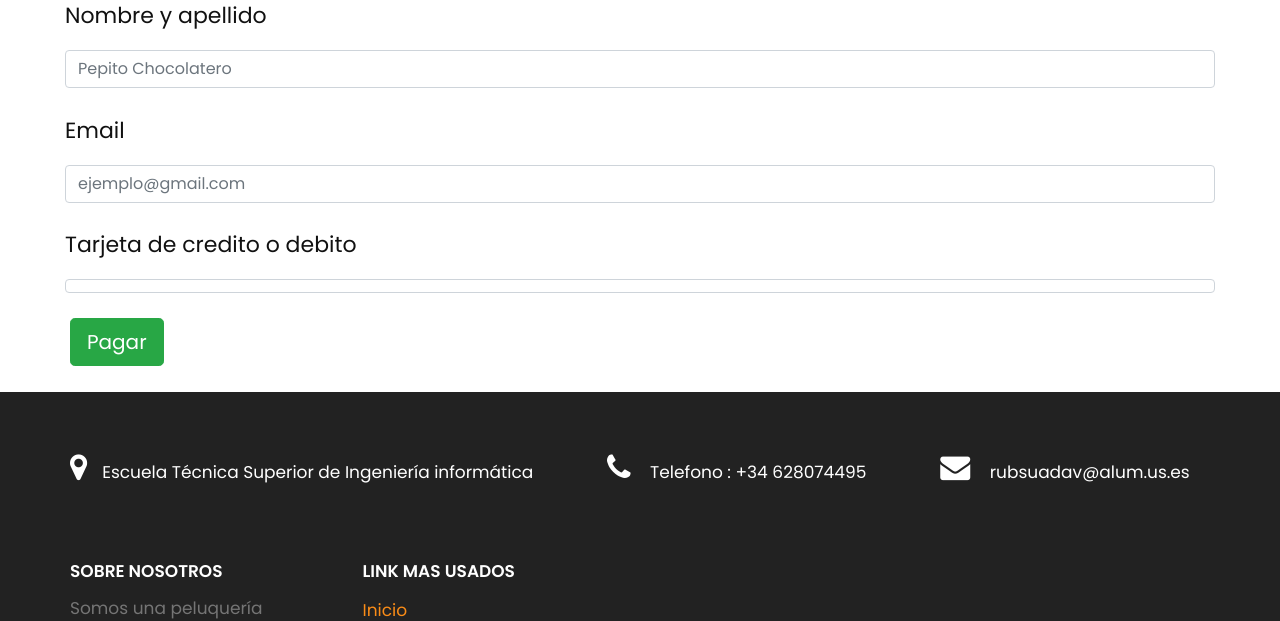
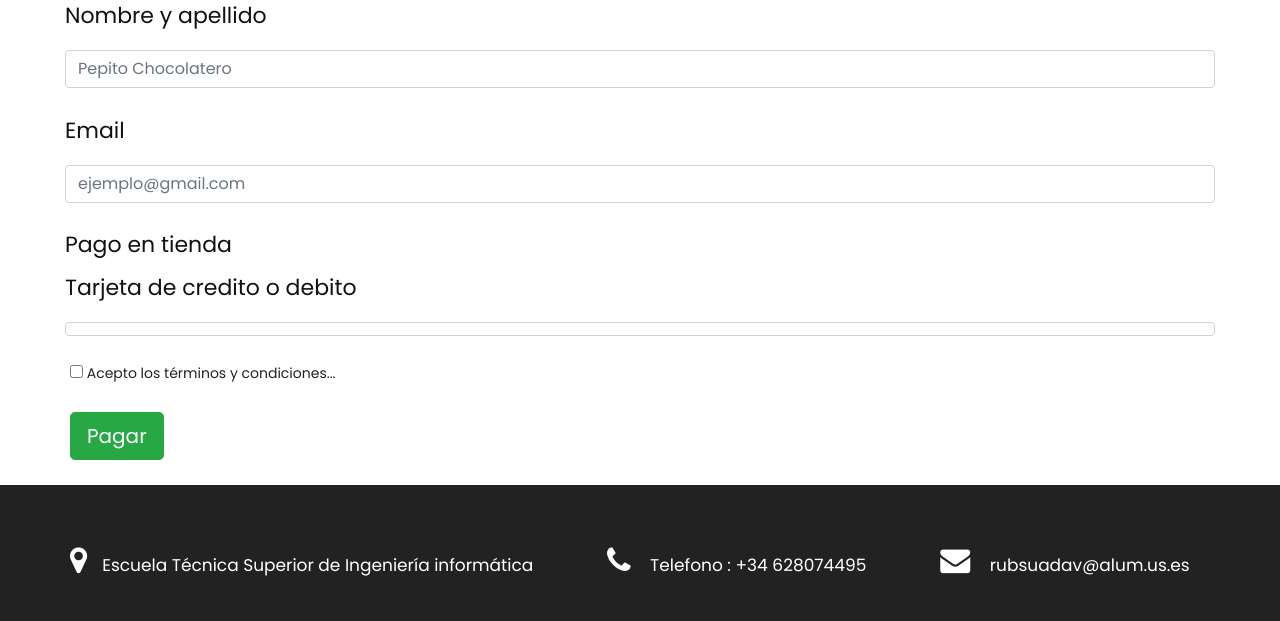
Before and after one commit to lausalbra/-PGPI-1.1, a Django app: page /carrito/pago in a window 1280 px wide. Shown: the part 112-733 px from the top of the page. Run offline with Django 4.2, Linux system fonts and the light colour scheme; parts of the project's set-up code (start-up, migrations or seed data) failed here and were passed over; some libraries are stand-ins or nearby versions; some web fonts are replaced.

Commit message:
Terminos y condiciones en pagos y registro

```diff
--- a/code/barbershopApp/templates/pagos.html
+++ b/code/barbershopApp/templates/pagos.html
@@ -31,7 +31,6 @@
     background-color: #fefde5 !important;
 }
 </style>
-
 <script src="https://js.stripe.com/v3/"></script>
 
 <div class="container">
@@ -50,6 +49,10 @@
         <br>
 
         <div class="form-row">
+            <a for="card-element"><h2>Pago en tienda</h2></a>
+        </div>
+
+        <div class="form-row">
             <label for="card-element"><h2>Tarjeta de credito o debito</h2></label>
             <div id="card-element" class="form-control">
             <!-- A Stripe element will be insert here -->
@@ -59,6 +62,8 @@
             <div id="card-errors" role="alert"></div>
         </div>
         <br>
+        <input type="checkbox" name="agree" onclick="" required />
+        <a href='/terminos' for="agree">Acepto los términos y condiciones...</a><br><br>
         <button type="submit" class="btn btn-lg btn-success" onclick="return confirm('¿seguro que quiere realizar el pedido?')">Pagar</button>
     </form>
 </div>
```
Also changed, not shown: code/barbershopApp/templates/cliente.html (+7 -1 lines), code/db.sqlite3.
